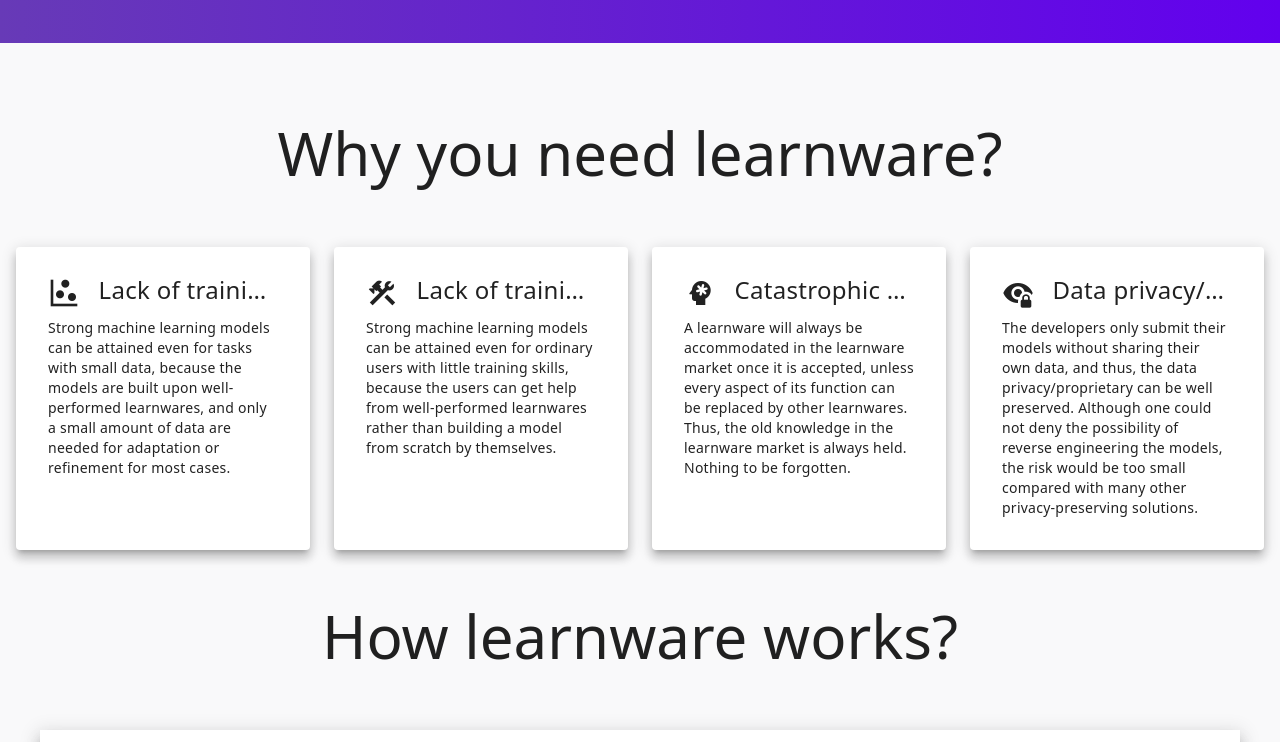
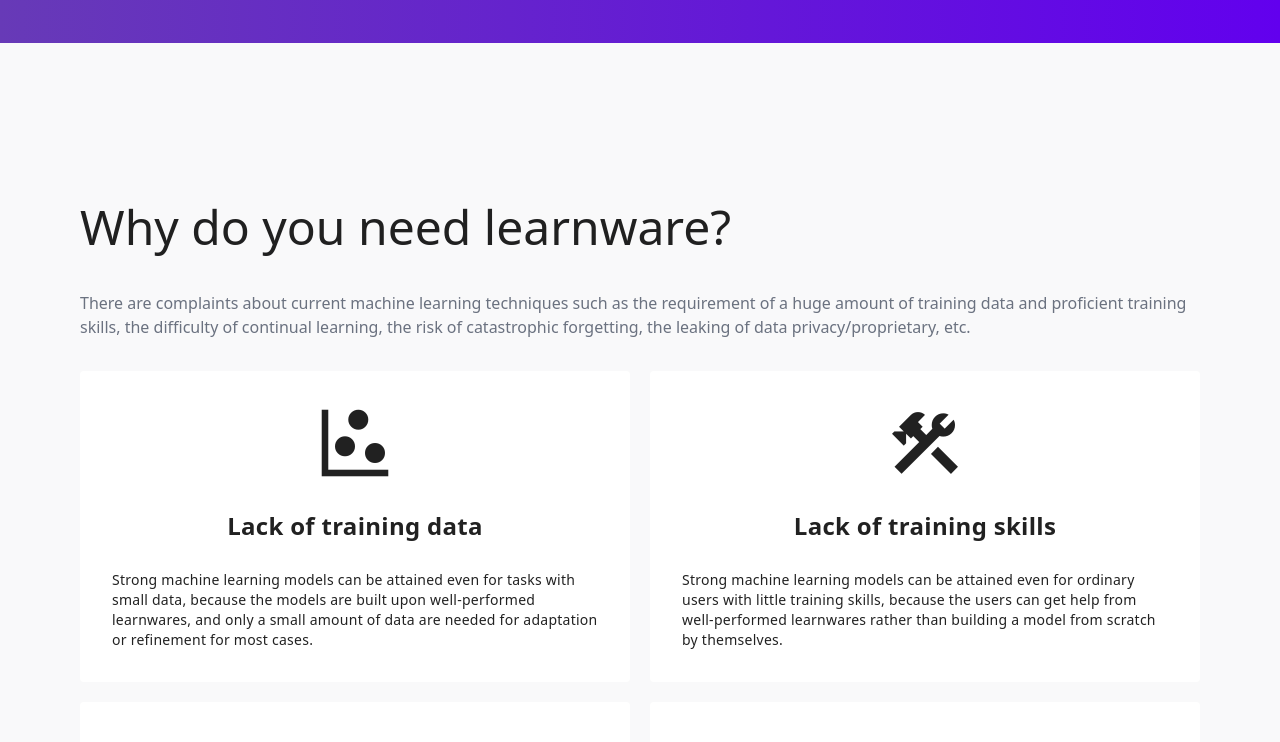
Before and after one commit to Learnware-LAMDA/Beimingwu, a Vue app: page /#/ in a window 1280 px wide. Shown: the part 760-1502 px from the top of the page. Built offline with nearby package versions, Linux system fonts and the light colour scheme.

Commit message:
[MNT] Optimize the styles

```diff
--- a/src/components/Home/Why.vue
+++ b/src/components/Home/Why.vue
@@ -7,18 +7,8 @@ const display = useDisplay()
 const smallerThanMd = computed(() => ['md', 'sm', 'xs'].includes(display.name.value))
 
 const iconSize = computed(() => {
-  switch (display.name.value) {
-    case 'xs':
-      return 'x-large'
-    case 'sm':
-      return 'large'
-    case 'md':
-      return 'x-large'
-    case 'lg':
-      return 'xx-large'
-    case 'xl':
-      return 37
-  }
+
+      return 80
 })
 
 const reasons = ref([
@@ -46,56 +36,40 @@ const reasons = ref([
 </script>
 
 <template>
-  <v-container class="relative max-w-1600px w-1/1 md:pt-20 sm:pt-15 xs:pt-10 pt-10">
-    <v-row>
-      <v-col>
-        <div class="xl:(text-6xl my-10)
-                    lg:(text-5xl my-7)
-                    md:(text-4xl my-5)
-                    <md:(text-3xl my-5)
-                    text-3xl
-                    text-center">
-          Why you need learnware?
+  <div class="mx-auto md:py-30 <md:py-20 md:px-10 max-w-1200px w-1/1">
+    <div class="<md:px-5">
+      <div class="xl:(text-5xl my-10) lg:(text-4xl my-7) md:(text-3xl my-5) <md:(text-4xl my-5)">
+        Why do you need learnware?
       </div>
-        </v-col>
-      </v-row>
-    <v-row>
-      <v-col
-        class="<sm:p-0"
-        v-for="reason in reasons"
-        :key="reason.title"
-        cols="12"
-        lg="3"
-        md="6"
-      >
+      <p class="text-gray-500">
+        There are complaints about current machine learning techniques such as the requirement of a huge amount of training data and proficient training skills, the difficulty of continual learning, the risk of catastrophic forgetting, the leaking of data privacy/proprietary, etc.
+      </p>
+    </div>
+    <div class="mt-8 grid sm:grid-cols-2 sm:gap-5">
+      <div v-for="reason in reasons" :key="reason.title">
         <v-hover v-slot="{ isHovering, props }">
-          <v-card
-            flat
-            class="relative fill-height p-4 transition-all duration-300 ease-in-out transform"
-            :class="{ 'elevation-20': isHovering && !smallerThanMd, 'elevation-8': !isHovering && !smallerThanMd, 'bg-primary': isHovering, 'scale-105': isHovering && !smallerThanMd }"
-            v-bind="props"
-          >
-            <v-card-title
-              class="xl:text-2xl
+          <v-card flat class="relative fill-height p-4 transition-all duration-300 ease-in-out transform"
+            :class="{ 'elevation-20': isHovering && !smallerThanMd, 'bg-primary': isHovering, 'scale-105': isHovering && !smallerThanMd }"
+            v-bind="props">
+            <v-card-title class="my-2 text-center">
+              <v-icon :size="iconSize">{{ reason.icon }}</v-icon>
+            </v-card-title>
+            <v-card-title class="mb-4 xl:text-2xl
                           lg:text-xl
                           md:text-xl
                           text-lg
-                    font-300"
-            >
-              <v-icon class="mr-3" :size="iconSize">{{ reason.icon }}</v-icon>
+                          font-600 text-center">
               {{ reason.title }}
             </v-card-title>
-            <v-card-text
-              class="xl:text-md
+            <v-card-text class="xl:text-md
                           lg:text-md
                           md:text-sm
-                     text-sm !leading-5"
-            >
+                          text-sm !leading-5">
               {{ reason.content }}
             </v-card-text>
           </v-card>
         </v-hover>
-      </v-col>
-    </v-row>
-  </v-container>
+      </div>
+    </div>
+  </div>
 </template>
```
Lines whose indentation alone changed are shown as unchanged.
